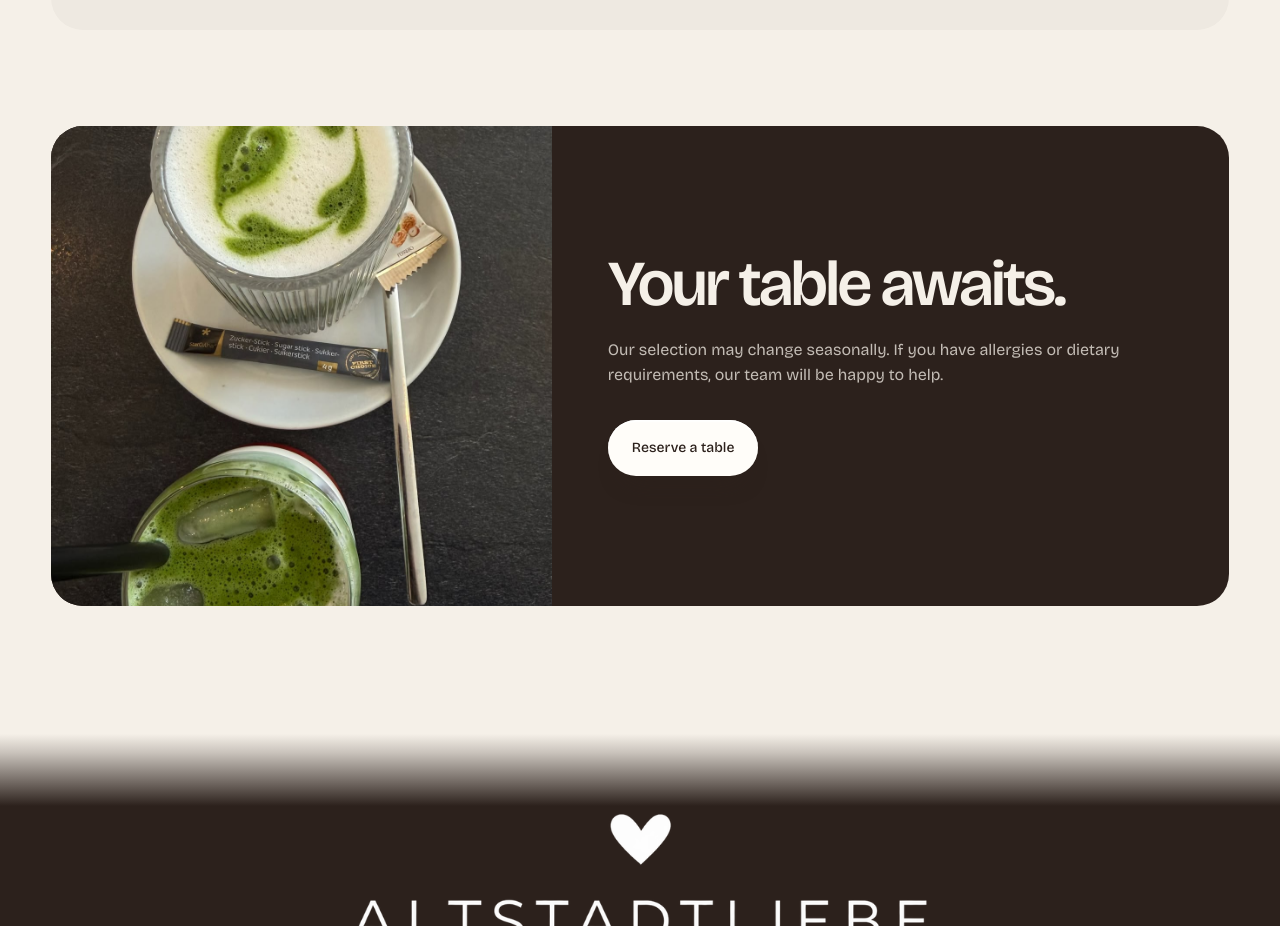
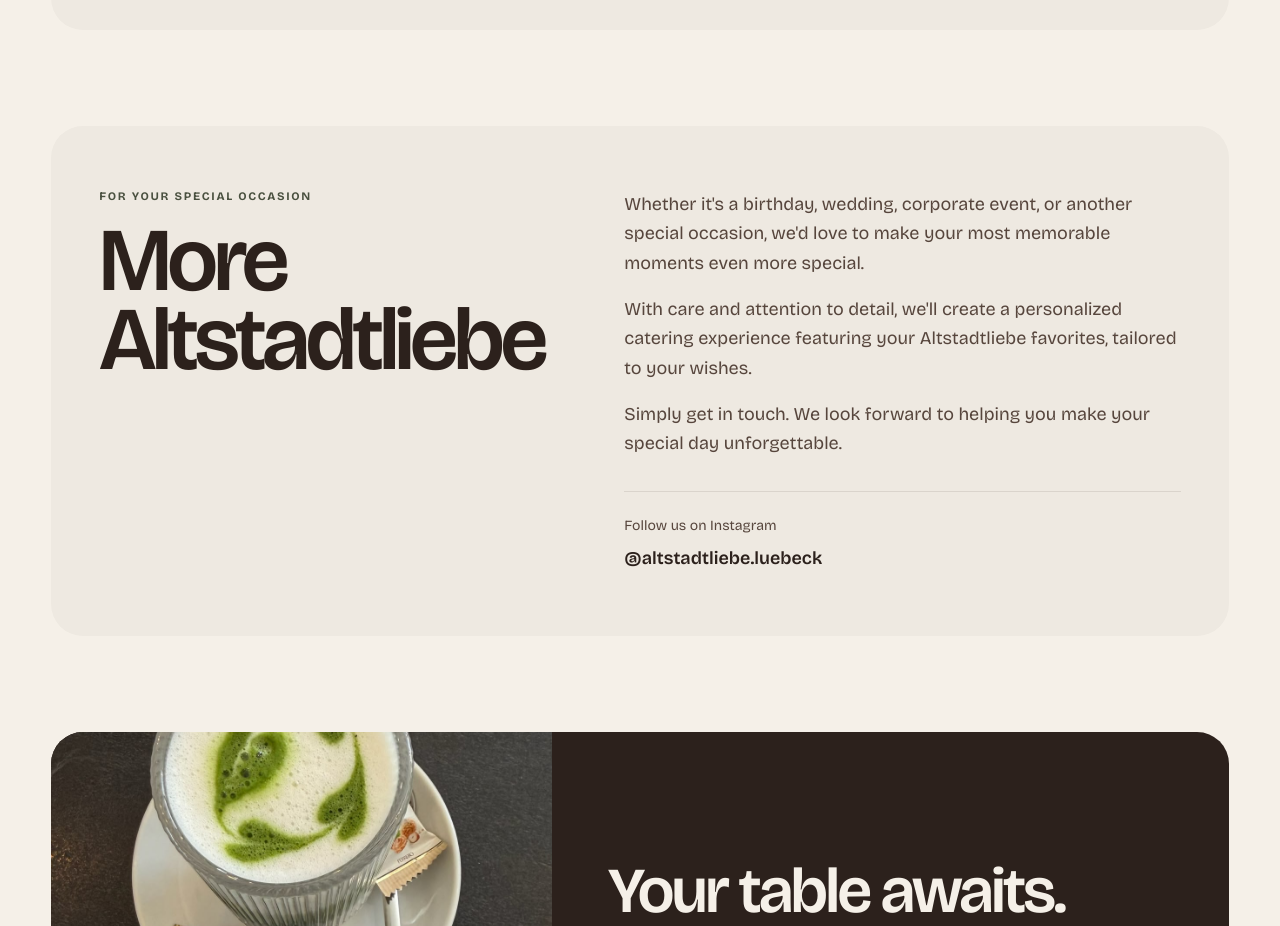
Before and after one commit to veokleo-create07/coffee.luebeck.web, a Next.js app: page /en/menu in a window 1280 px wide. Shown: the part 9560-10486 px from the top of the page. Built offline with nearby package versions, Linux system fonts and the light colour scheme.

Commit message:
Add catering and Instagram menu section

```diff
--- a/components/menu-page.tsx
+++ b/components/menu-page.tsx
@@ -112,6 +112,24 @@ export function MenuPage({ locale, dictionary }: { locale: Locale; dictionary: D
             ))}
           </div>
 
+          <section className="mt-16 overflow-hidden rounded-[1.5rem] bg-[#eee9e1] px-6 py-10 sm:px-8 md:mt-24 md:rounded-[2rem] md:px-12 md:py-16 lg:grid lg:grid-cols-[0.85fr_1.15fr] lg:gap-20">
+            <div>
+              <p className="eyebrow mb-5">{copy.occasion.subtitle}</p>
+              <h2 className="editorial-heading max-w-3xl text-[clamp(3rem,7vw,6.5rem)] font-semibold leading-[0.88] tracking-[-0.06em] text-espresso">{copy.occasion.title}</h2>
+            </div>
+            <div className="mt-9 flex flex-col justify-end lg:mt-0">
+              <div className="space-y-4 text-base leading-[1.65] text-espresso-soft md:text-lg">
+                {copy.occasion.paragraphs.map((paragraph) => <p key={paragraph}>{paragraph}</p>)}
+              </div>
+              <div className="mt-8 border-t border-espresso/10 pt-6">
+                <p className="text-sm text-espresso-soft">{copy.occasion.instagramLabel}</p>
+                <a href="https://www.instagram.com/altstadtliebe.luebeck/" target="_blank" rel="noreferrer" className="mt-2 inline-block text-lg font-semibold text-espresso underline decoration-brass underline-offset-4 transition-colors hover:text-olive-deep">
+                  {copy.occasion.instagramHandle}
+                </a>
+              </div>
+            </div>
+          </section>
+
           <section className="mt-16 grid overflow-hidden rounded-[1.5rem] bg-espresso text-ivory md:mt-24 md:grid-cols-[0.85fr_1.15fr] md:rounded-[2rem]">
             <div className="relative min-h-72 md:min-h-[30rem]">
               <Image src="/menu-matcha.jpeg" alt={locale === "de" ? "Matcha von Altstadtliebe" : "Matcha from Altstadtliebe"} fill sizes="(max-width: 767px) 100vw, 42vw" className="object-cover" />
```
